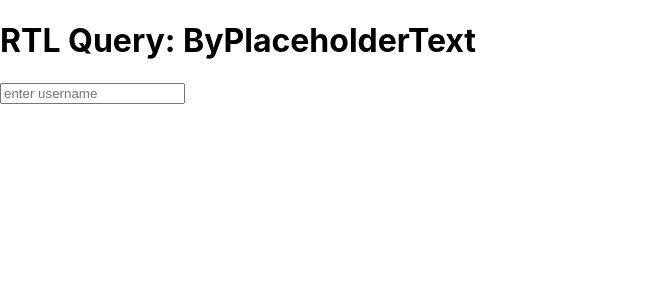
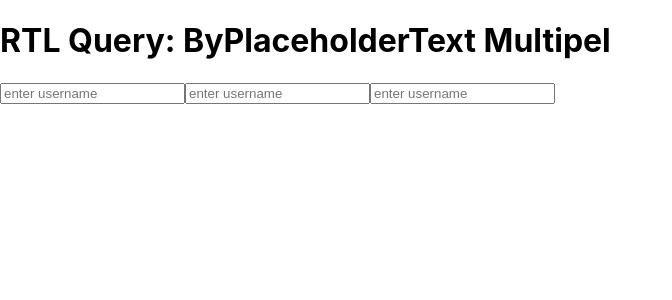
Before and after one commit to Ujala-355/Testing, a React (Create React App) app: page / in a window 1280 px wide. Shown: the top 300 px of the page, without its empty margins (0-672 px from the left). Built offline with nearby package versions, Linux system fonts and the light colour scheme.

Commit message:
getAllByPlaceholderText multipel done

```diff
--- a/src/App.js
+++ b/src/App.js
@@ -2,8 +2,11 @@ const App=()=>{
     return(
         <>
             <div>
-                <h1>RTL Query: ByPlaceholderText</h1>
+                <h1>RTL Query: ByPlaceholderText Multipel </h1>
                 <input type="text" placeholder="enter username"/>
+                <input type="text" placeholder="enter username"/>
+                <input type="text" placeholder="enter username"/>
+
             </div>
         </>
     )
```
Also changed, not shown: 1 other file (tests, documents, lock files or other folders).
